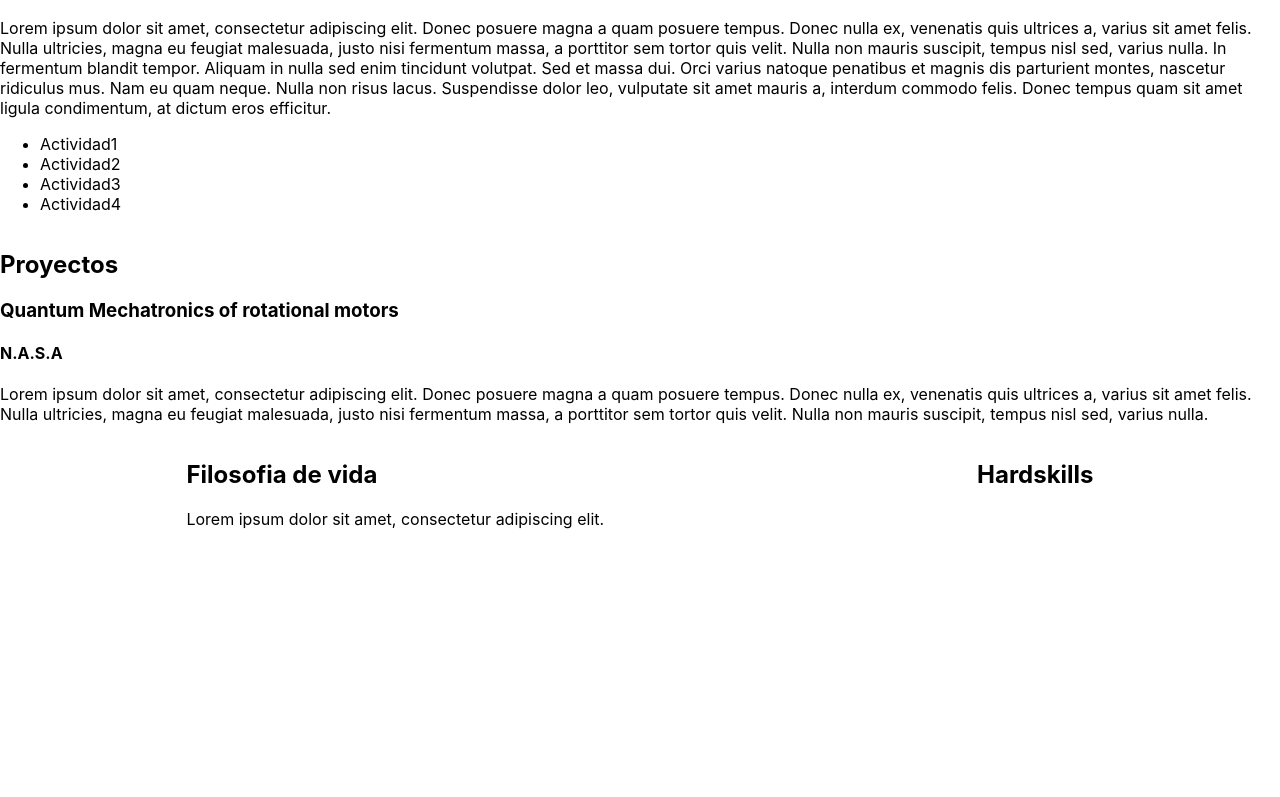
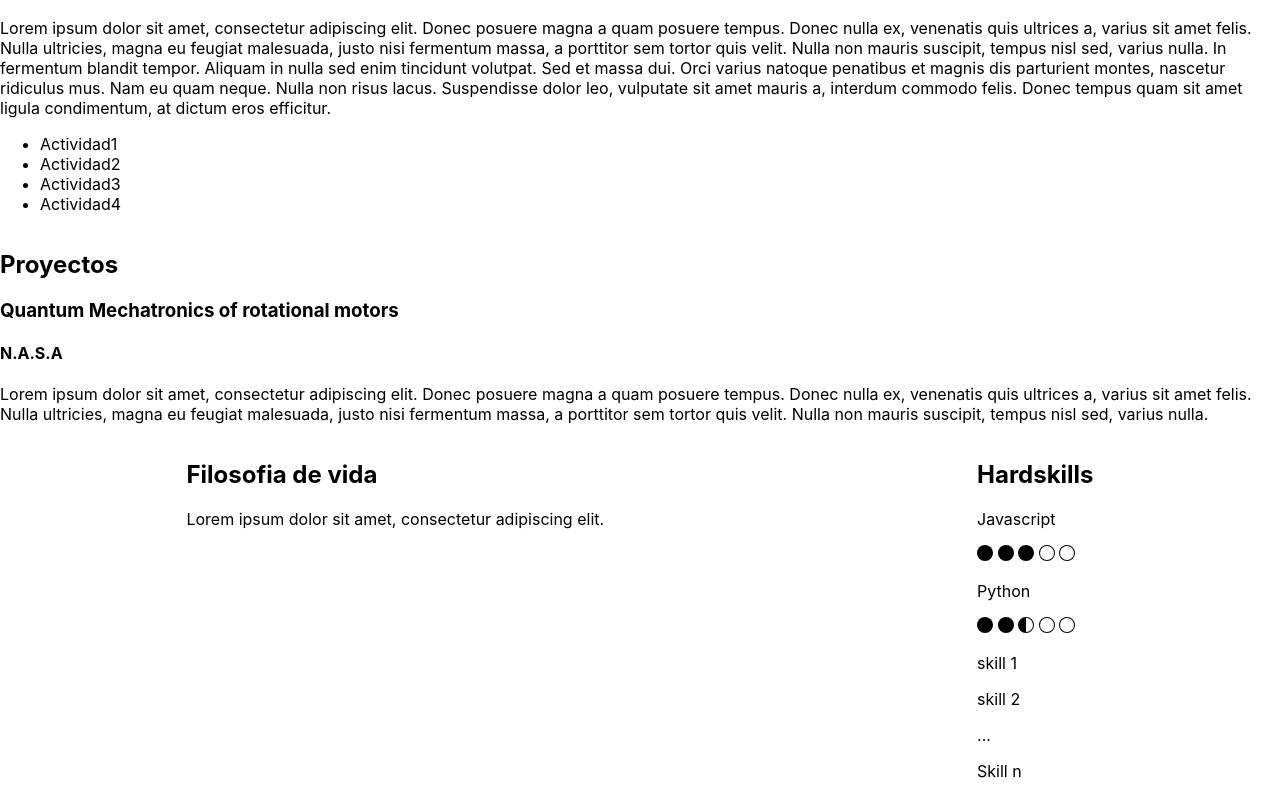
Before and after one commit to ErnestoZuniga/ErnestoZuniga.github.io, a React (Create React App) app: page / in a window 1280 px wide. Shown: the part 542-1339 px from the top of the page. Before the commit the page ends 1087 px from the top, so only its background shows below. Built offline with nearby package versions, Linux system fonts and the light colour scheme.

Commit message:
Refactor to Skill component

```diff
--- a/src/components/Skills.jsx
+++ b/src/components/Skills.jsx
@@ -1,6 +1,5 @@
 import React from "react";
 
-import isElementinObject from "../services/isElementinObject";
 import {
   BsCircleFill as CircleFill,
   BsCircleHalf as CircleHalf,
@@ -8,29 +7,47 @@ import {
 } from 'react-icons/bs';
 
 
+
 const Skills = (props) => {
 
-  const cf = Math.floor(props.rate);
-  const ch = Math.round((props.rate - Math.floor(props.rate)).toFixed(1));
-  const ce = 5 - (cf + ch)
-  const arraycf = new Array(cf).fill(undefined).map((element,i) => <CircleFill key={'cf' + i.toString() }/>)
-  const arraych = new Array(ch).fill(undefined).map((element,i) => <CircleHalf key={'ch'+ i.toString()}/>)
-  const arrayce = new Array(ce).fill(undefined).map((element,i) => <CircleEmpty key={'ce'+ i.toString()}/>)
-  const arrayc= arraycf.concat(arraych.concat(arrayce))
-  console.log('wololo')
+  const createComponentArray = (n, Component) => {
+    return (new Array(n).fill(undefined).map( (e,i) => {
+      return <React.Fragment> {Component} </React.Fragment>
+    }))
+  }
 
-  console.log('Data: ',JSON.stringify(props.ratedSkills) )
-  console.log('keys: ' ,Object.keys(props.ratedSkills));
-  console.log('entries: ',Object.entries(props.ratedSkills))
-  console.log('values: ',Object.values(props.ratedSkills))
+  const bolitas = (rate) => {
+    const cf = Math.floor(rate);
+    const ch = Math.round((rate - Math.floor(rate)).toFixed(1));
+    const ce = 5 - (cf + ch);
+    const arrcf = createComponentArray(cf, <CircleFill/>);
+    const arrch = createComponentArray(ch, <CircleHalf/>);
+    const arrce = createComponentArray(ce, <CircleEmpty/>);
+    return (
+      <div>
+        {arrcf.concat(arrch.concat(arrce))}
+      </div>
+    )
+  }
 
-  new Array(Object.keys(props.ratedSkills).length)
+  const createRatedSkill = (object) => {
+    return new Array(Object.keys(object).length).fill(undefined).map( (e,i) => {
+      return (
+      <div>
+        <React.Fragment key={i}>
+          <p>{object[i].ratedSkills}</p>
+          {bolitas(object[i].rate)}
+        </React.Fragment>
+      </div>
+      )
+    })
+  }
 
   return(
     <div>
       <h2>{props.title}</h2>
-      <p>{props.skill}</p>
-      {/*arrayc*/} {/*Each element of this array should have an unique key*/}
+      {createRatedSkill(props.ratedSkills)}
+      {props.skills.map( (skill,i) => <p key={skill + i.toString()} > {skill}</p>)}
     </div>
   )
 }
--- a/src/containers/FrontEnd.jsx
+++ b/src/containers/FrontEnd.jsx
@@ -42,9 +42,9 @@ const Home = () => {
       title={'Hardskills'}
       rate={1}
       ratedSkills={
-        [{'lenguage': 'Javascript', 'rate': 3},{'lenguage': 'Python', 'rate': 2.5}]
+        [{'ratedSkills': 'Javascript', 'rate': 3},{'ratedSkills': 'Python', 'rate': 2.5}]
       }
-      skills={['Node.js',]}
+      skills={['skill 1', 'skill 2', '...', 'Skill n']}
     />
   </div>
   );
```
